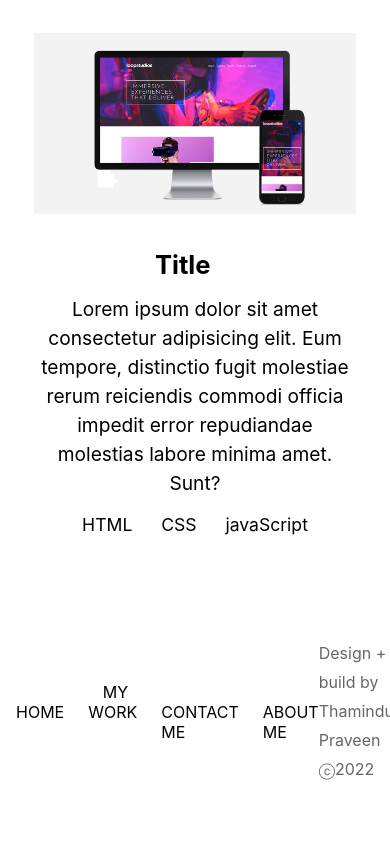
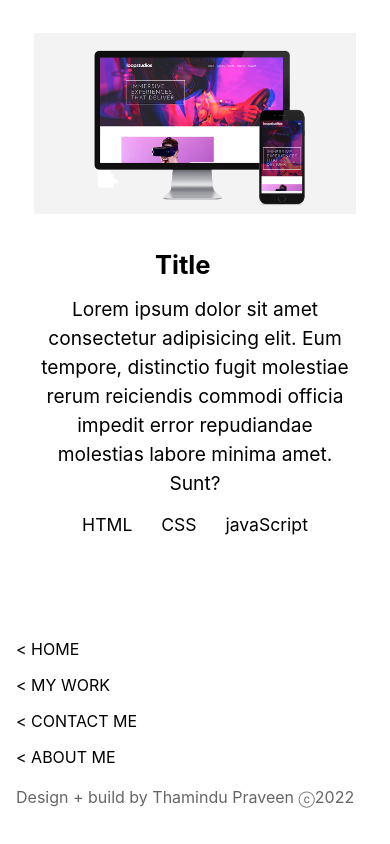
Before and after one commit to gwtpraveen/portfolio, a React (Create React App) app: page /mywork in a window 390 px wide. Shown: the part 2513-3357 px from the top of the page. Before the commit the page ends 3329 px from the top, so only its background shows below. Built offline with nearby package versions, Linux system fonts and the light colour scheme.

Commit message:
add mobile styles to sub footer component

```diff
--- a/src/style/css/page/subFooter.css
+++ b/src/style/css/page/subFooter.css
@@ -25,7 +25,7 @@
 .subFooter .links .link a::after {
   content: " />";
 }
-.subFooter .links .link a::before, .subFooter .links .link a::after {
+.subFooter .links .link a::after {
   opacity: 0;
   transition: 400ms ease-in;
   font-weight: bolder;
@@ -33,3 +33,24 @@
 .subFooter .links .link a:hover::after, .subFooter .links .link a:hover::before {
   opacity: 1;
 }
+
+@media (max-width: 850px) {
+  .subFooter {
+    flex-direction: column;
+    justify-content: flex-start;
+    align-items: flex-start;
+  }
+  .subFooter .copyright {
+    margin-top: 1rem;
+  }
+}
+@media (max-width: 500px) {
+  .subFooter {
+    align-items: flex-start;
+  }
+  .subFooter .links {
+    flex-direction: column;
+    align-items: flex-start;
+    gap: 1rem;
+  }
+}
--- a/src/style/scss/page/subFooter.scss
+++ b/src/style/scss/page/subFooter.scss
@@ -28,7 +28,7 @@
                     content: " />";
                 }
 
-                &::before, &::after {
+                &::after {
                     opacity: 0;
                     transition: 400ms ease-in;
                     font-weight: bolder;
@@ -41,3 +41,26 @@
         }
     }
 }
+
+@media(max-width: 850px) {
+    .subFooter {
+        flex-direction: column;
+        justify-content: flex-start;
+        align-items: flex-start;
+
+        .copyright {
+            margin-top: 1rem;
+        }
+    }
+}
+
+@media(max-width: 500px) {
+    .subFooter {
+        align-items: flex-start;
+        .links {
+            flex-direction: column;
+            align-items: flex-start;
+            gap: 1rem;
+        }
+    }
+}
```
